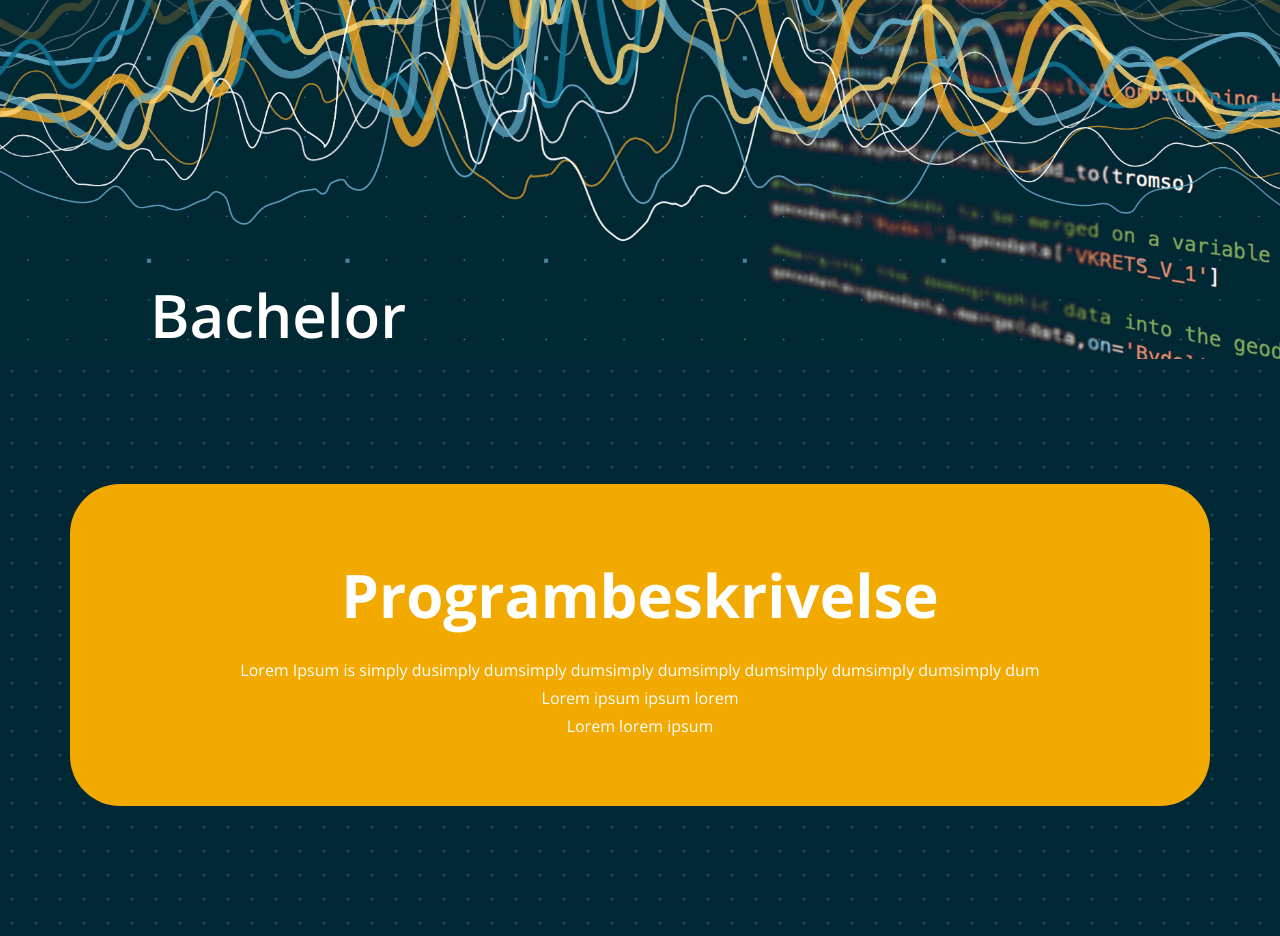
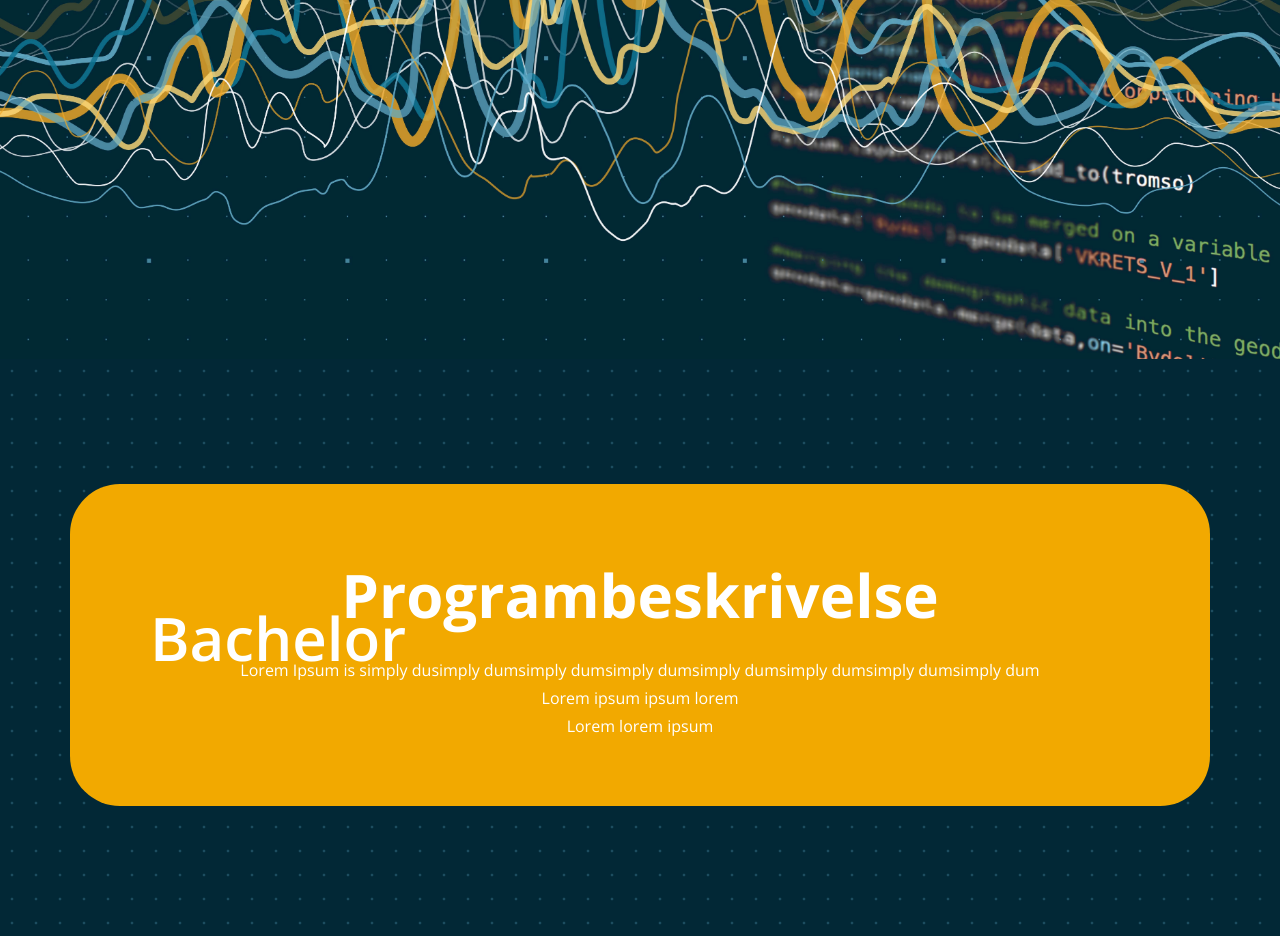
Before and after one commit to uit-econ/uit-econ.github.io, a Jekyll site: the page built from index.md, in a window 1280 px wide. Shown: the part 541-1477 px from the top of the page. Built offline with Jekyll 4.4.1, drawn with Linux system fonts in a browser that asks for light colours.

Commit message:
Update custom.css

```diff
--- a/assets/css/custom.css
+++ b/assets/css/custom.css
@@ -103,7 +103,7 @@ body{
 	}
 
 #masthead-text{
-	padding-top:53vh;
+	padding-top:800px;
 	font-weight:600;
 	font-size: 60px;
 
```
